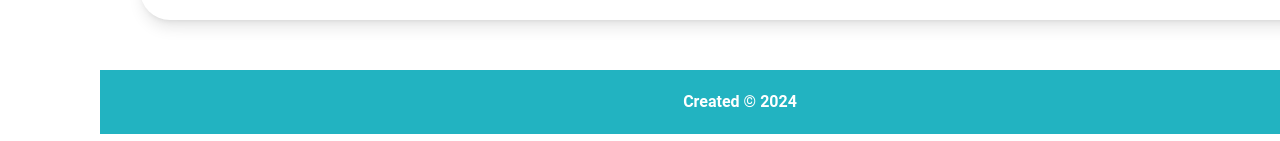
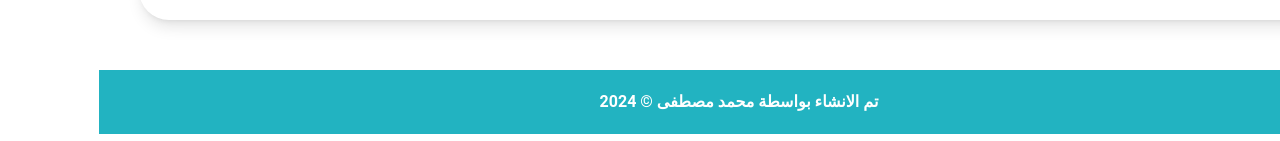
Before and after one commit to MuhammedMostafaSalem/Quran, a React (Vite) app: page / in a window 1280 px wide. Shown: the part 656-797 px from the top of the page. Built offline with nearby package versions, Linux system fonts and the light colour scheme; no server answers.

Commit message:
Wrap App.jsx with I18nextProvider

```diff
--- a/src/main.jsx
+++ b/src/main.jsx
@@ -4,11 +4,15 @@ import App from './App.jsx'
 import './index.css'
 import { Provider } from 'react-redux'
 import { store } from './store/store.js'
+import { I18nextProvider } from 'react-i18next'
+import i18n from './i18n.js'
 
 ReactDOM.createRoot(document.getElementById('root')).render(
   <React.StrictMode>
     <Provider store={store}>
-      <App />
+      <I18nextProvider i18n={i18n}>
+        <App />
+      </I18nextProvider>
     </Provider>
   </React.StrictMode>,
 )
```
